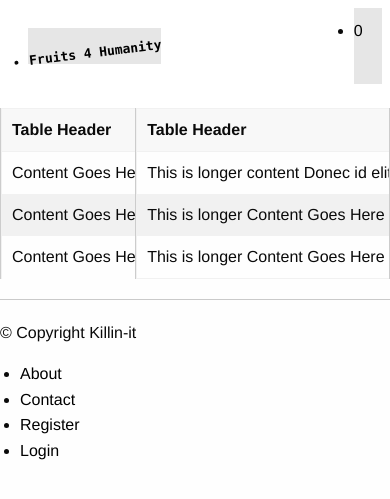
After one commit to SkyHustle/shmoozee-haven, a Rails app: page /cart in a window 390 px wide. The commit adds this page. Shown: the top 499 px of the page. Run offline with Rails 7, Linux system fonts and the light colour scheme; style sheets or scripts are compiled from the project's sources; some libraries are stand-ins or nearby versions; some web fonts are replaced.

Commit message:
cart show page with responsive table

```diff
--- /dev/null
+++ b/app/assets/javascripts/responsive-tables.js
@@ -0,0 +1,67 @@
+$(document).ready(function() {
+  var switched = false;
+  var updateTables = function() {
+    if (($(window).width() < 767) && !switched ){
+      switched = true;
+      $("table.responsive").each(function(i, element) {
+        splitTable($(element));
+      });
+      return true;
+    }
+    else if (switched && ($(window).width() > 767)) {
+      switched = false;
+      $("table.responsive").each(function(i, element) {
+        unsplitTable($(element));
+      });
+    }
+  };
+
+  $(window).load(updateTables);
+  $(window).on("redraw",function(){switched=false;updateTables();}); // An event to listen for
+  $(window).on("resize", updateTables);
+
+
+	function splitTable(original)
+	{
+		original.wrap("<div class='table-wrapper' />");
+
+		var copy = original.clone();
+		copy.find("td:not(:first-child), th:not(:first-child)").css("display", "none");
+		copy.removeClass("responsive");
+
+		original.closest(".table-wrapper").append(copy);
+		copy.wrap("<div class='pinned' />");
+		original.wrap("<div class='scrollable' />");
+
+    setCellHeights(original, copy);
+	}
+
+	function unsplitTable(original) {
+    original.closest(".table-wrapper").find(".pinned").remove();
+    original.unwrap();
+    original.unwrap();
+	}
+
+  function setCellHeights(original, copy) {
+    var tr = original.find('tr'),
+        tr_copy = copy.find('tr'),
+        heights = [];
+
+    tr.each(function (index) {
+      var self = $(this),
+          tx = self.find('th, td');
+
+      tx.each(function () {
+        var height = $(this).outerHeight(true);
+        heights[index] = heights[index] || 0;
+        if (height > heights[index]) heights[index] = height;
+      });
+
+    });
+
+    tr_copy.each(function (index) {
+      $(this).height(heights[index]);
+    });
+  }
+
+});
--- /dev/null
+++ b/app/assets/stylesheets/responsive-tables.css
@@ -0,0 +1,40 @@
+/* Foundation v2.1.4 http://foundation.zurb.com */
+/* Artfully masterminded by ZURB  */
+
+/* --------------------------------------------------
+   Table of Contents
+-----------------------------------------------------
+:: Shared Styles
+:: Page Name 1
+:: Page Name 2
+*/
+
+
+/* -----------------------------------------
+   Shared Styles
+----------------------------------------- */
+
+table th { font-weight: bold; }
+table td, table th { padding: 9px 10px; text-align: left; }
+
+/* Mobile */
+@media only screen and (max-width: 767px) {
+
+	table.responsive {
+		margin-bottom: 0;
+	}
+
+	.pinned { position: absolute; left: 0; top: 0; background: #fff; width: 35%; overflow: hidden; overflow-x: scroll; border-right: 1px solid #ccc; border-left: 1px solid #ccc; }
+	.pinned table { border-right: none; border-left: none; width: 100%; }
+	.pinned table th, .pinned table td { white-space: nowrap; }
+	.pinned td:last-child { border-bottom: 0; }
+
+	div.table-wrapper { position: relative; margin-bottom: 20px; overflow: hidden; border-right: 1px solid #ccc; }
+	div.table-wrapper div.scrollable { margin-left: 35%; }
+	div.table-wrapper div.scrollable { overflow: scroll; overflow-y: hidden; }
+
+	table.responsive td, table.responsive th { position: relative; white-space: nowrap; overflow: hidden; }
+	table.responsive th:first-child, table.responsive td:first-child, table.responsive td:first-child, table.responsive.pinned td { display: none; }
+
+
+}
--- /dev/null
+++ b/app/controllers/carts_controller.rb
@@ -0,0 +1,4 @@
+class CartsController < ApplicationController
+  def show
+  end
+end
--- /dev/null
+++ b/app/views/carts/show.html.erb
@@ -0,0 +1,30 @@
+<table class="responsive">
+  <thead>
+    <tr>
+      <th width="200">Table Header</th>
+      <th>Table Header</th>
+      <th width="150">Table Header</th>
+      <th width="150">Table Header</th>
+    </tr>
+  </thead>
+  <tbody>
+    <tr>
+      <td>Content Goes Here</td>
+      <td>This is longer content Donec id elit non mi porta gravida at eget metus.</td>
+      <td>Content Goes Here</td>
+      <td>Content Goes Here</td>
+    </tr>
+    <tr>
+      <td>Content Goes Here</td>
+      <td>This is longer Content Goes Here Donec id elit non mi porta gravida at eget metus.</td>
+      <td>Content Goes Here</td>
+      <td>Content Goes Here</td>
+    </tr>
+    <tr>
+      <td>Content Goes Here</td>
+      <td>This is longer Content Goes Here Donec id elit non mi porta gravida at eget metus.</td>
+      <td>Content Goes Here</td>
+      <td>Content Goes Here</td>
+    </tr>
+  </tbody>
+</table>
--- a/app/views/layouts/application.html.erb
+++ b/app/views/layouts/application.html.erb
@@ -22,7 +22,7 @@
     </ul>
     <ul class="right">
       <li class="cart">
-        <a href="#"><%= @cart.count_all %><i class="fi-shopping-cart"></i></a>
+        <a href="/cart"><%= @cart.count_all %><i class="fi-shopping-cart"></i></a>
       </li>
     </ul>
   </nav>
--- a/config/routes.rb
+++ b/config/routes.rb
@@ -2,6 +2,8 @@ Rails.application.routes.draw do
   root 'categories#index'
   resources :categories, only: [:show]
   resources :cart_items, only: [:create]
+
+  get '/cart', to: 'carts#show'
 
   # The priority is based upon order of creation: first created -> highest priority.
   # See how all your routes lay out with "rake routes".
```
Also changed, not shown: spec/features/unauthenticated_user_spec.rb (+0 -2 lines).
